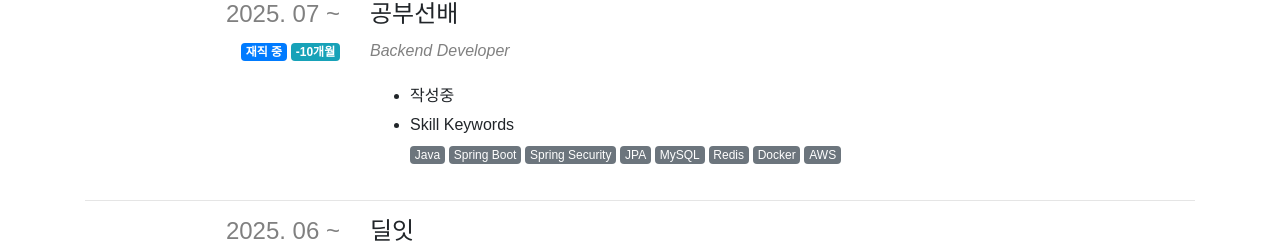
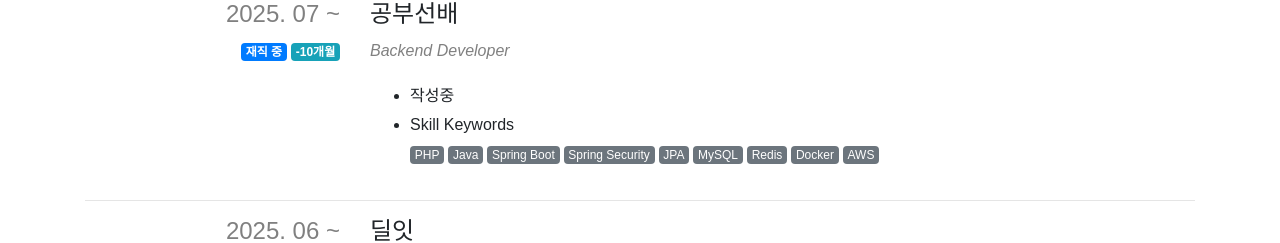
Before and after one commit to yuneast/resume, a Next.js app: page / in a window 1280 px wide. Shown: the part 1291-1534 px from the top of the page. Built offline with nearby package versions, Linux system fonts and the light colour scheme; a web font is replaced by a local one.

Commit message:
Update experience.ts

```diff
--- a/payload/experience.ts
+++ b/payload/experience.ts
@@ -13,7 +13,7 @@ const experience: IExperience.Payload = {
         '작성중'
       ],
       skillKeywords: [
-        'Java', 'Spring Boot', 'Spring Security', 'JPA', 'MySQL', 'Redis', 'Docker', 'AWS'
+        'PHP', 'Java', 'Spring Boot', 'Spring Security', 'JPA', 'MySQL', 'Redis', 'Docker', 'AWS'
       ],
     },
     {
```
